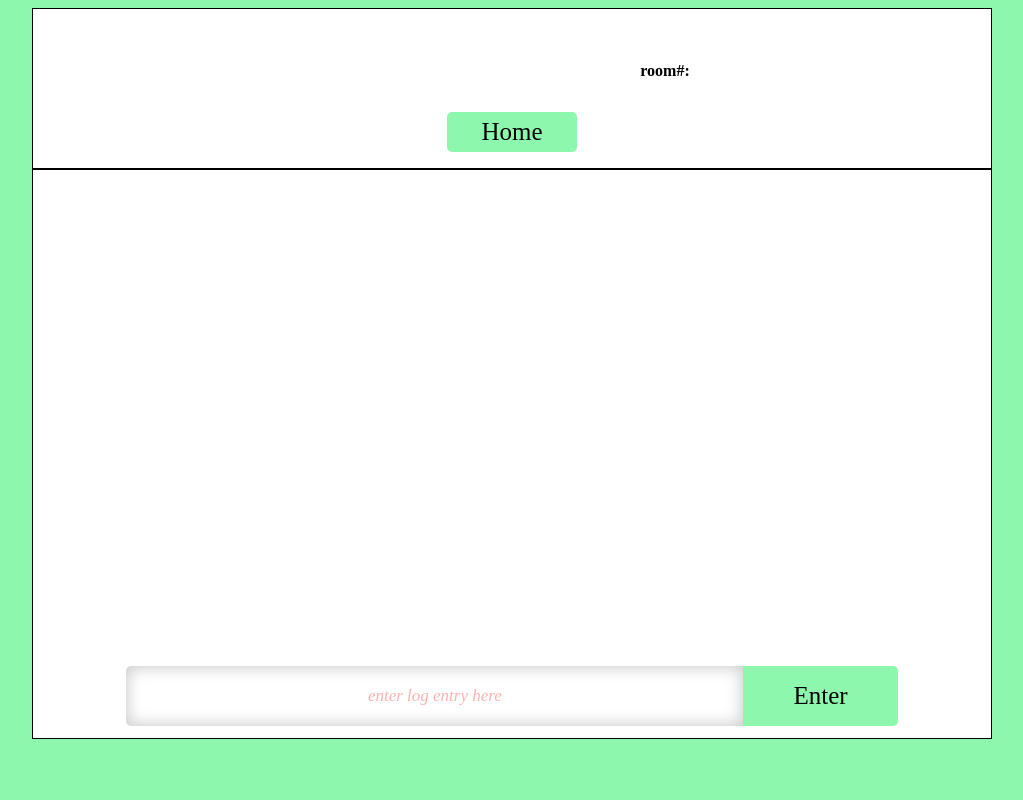
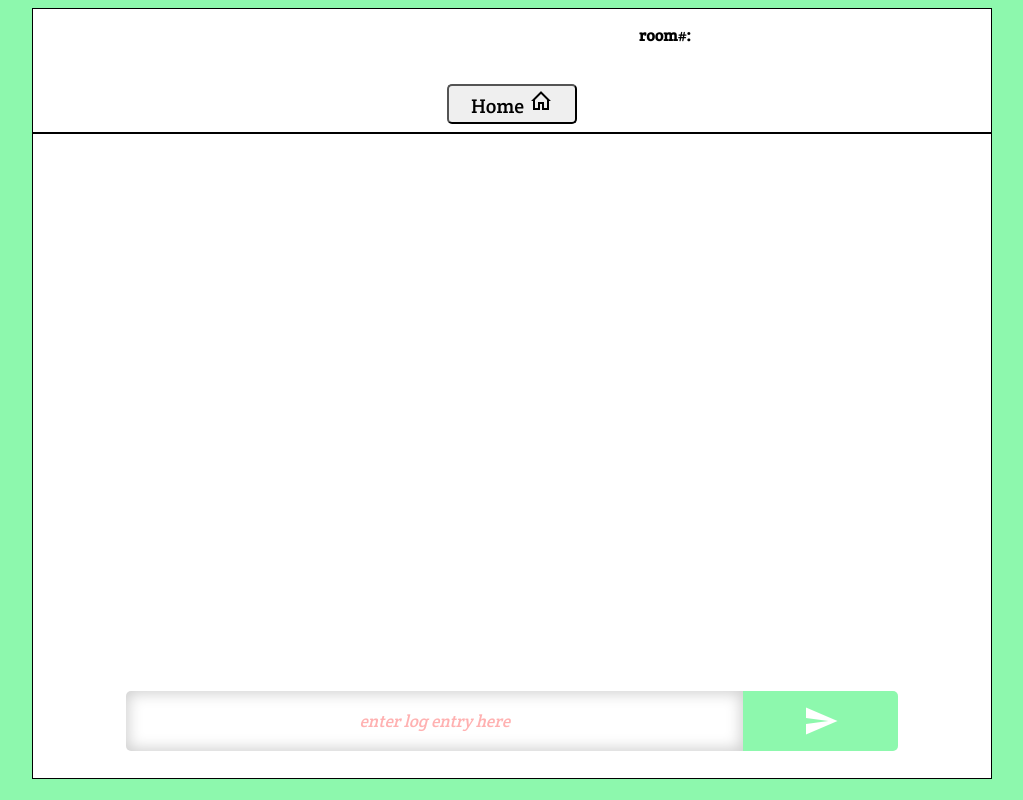
Before and after one commit to edgarmantes/LogRoom, a website: page public/html/logroom.html in a window 1280 px wide. Shown: the whole page, without its empty margins (128-1151 px from the left). Drawn offline with nearby package versions, Linux system fonts and the light colour scheme; no server answers; a web font is replaced by a local one.

Commit message:
Chaged some typography and fixed mobile view in logroom

```diff
--- a/public/css/style.css
+++ b/public/css/style.css
@@ -122,9 +122,6 @@ li {
   background-color: white
 }
 
-.homeb:hover {
-  cursor: pointer;
-}
 
 .button-home {
   height: 25px;
@@ -134,7 +131,13 @@ li {
 
 
 /* log entry */
- .entries {
+
+.entry {
+  width: 75%;
+  border-radius: 5px 0 0 5px;
+}
+
+.entries {
   list-style: none;
   height: 80%;
   overflow: auto;
@@ -142,6 +145,28 @@ li {
 
 .entry-form {
   text-align: center;
+  position: fixed;
+  height: 80px;
+  right: 0;
+  bottom: 0;
+  left: 0;
+  background-color: white;
+  box-shadow: 0px 0px 6px rgba(0,0,0,0.6);
+}
+
+.img-home {
+  vertical-align: center;
+  margin-left: 5px;
+}
+
+.button-submit {
+  width: 24%;
+  margin: 10px 0;
+  border-radius: 0 5px 5px 0;
+  border: none;
+  background-image: url(../images/send.png);
+  background-repeat: no-repeat;
+  background-position: center;
 }
 
 .time {
@@ -250,9 +275,11 @@ button, .button {
 }
 
 .homeb {
+  font-size: 0;
   width: 130px;
-  border: none;
   border-radius: 5px;
+  margin-top: 0;
+  margin-bottom: 8px;
 }
 
 .signout {
@@ -262,8 +289,19 @@ button, .button {
   font-size: 0;
 }
 
+
+.nameRoom {
+  height: 50px;
+  margin: 0;
+}
+
+.roomname {
+  font-size: 21px;
+  font-family: 'Homemade Apple', cursive;
+}
+
 .roomNum {
-  margin-top: 4%
+  margin-top: 0;
 }
 
 .entry-container {
@@ -351,12 +389,31 @@ button, .button {
     height: 60px;
   }
 
+   .entries {
+    height: 80%;
+  }
+
+  .entry-form {
+    position: static;
+    height: none;
+    right: 0;
+    bottom: 0;
+    left: 0;
+    background-color: transparent;
+    box-shadow: none;
+  }
+
   .button-submit {
     height: 60px;
     width: 20%;
     margin: 10px 0;
     border-radius: 0 5px 5px 0;
     border: none;
+  }
+
+  .homeb {
+    font-size: 20px;
+    margin-top: 25px;
   }
 
   .signout {
@@ -366,6 +423,14 @@ button, .button {
   .signin,
   .signup {
     margin: 0 25%;
+  }
+
+  .roomNum {
+    height: 0;
+  }
+
+  .log-container {
+    height: 85%;
   }
 
   .img-out {
--- a/public/html/logroom.html
+++ b/public/html/logroom.html
@@ -8,18 +8,19 @@
 
       <link rel="icon" href="logIcon.ico">
       <link rel="stylesheet" type="text/css" href="../../css/style.css">
+      <link href="https://fonts.googleapis.com/css?family=Alice|Crete+Round|Homemade+Apple|Istok+Web|Nobile|Source+Code+Pro|Unica+One" rel="stylesheet">
       <script src="https://code.jquery.com/jquery-2.1.0.js"></script>
   </head>
   <body class="greenback">
 
     <div class="container row">
       <div class="header row border">
-        <h1 class="col-6"><span class="roomname"></span></h1>
+        <h1 class="nameRoom col-6"><span class="roomname"></span></h1>
         <div class="info roomNum col-4">
           <p class="ent"><strong>room#:</strong>  <span class="roomnumber"></span></p>
         </div>
         <div class="col-12">
-          <input class="js-home homeb button greenback" type="submit" value="Home">
+          <button class="js-home homeb button" type="submit" >Home<img class="img-home" src="../images/home.png"></button>
         </div>
       </div>
       <div class="log-container col-12 border">
@@ -29,7 +30,7 @@
         <form class="js-submit entry-form col-12">
           <div class="entry-container">
             <input class="entry col-12 input" placeholder="enter log entry here" required
-            ><button class="button-submit greenback" type="submit">Enter</button>
+            ><button class="button-submit greenback" type="submit"></button>
           </div>
         </form>
       </div>
```
Also changed, not shown: public/index.html (+1 -1 lines), public/images/home.png (added), public/images/send.png (added).
